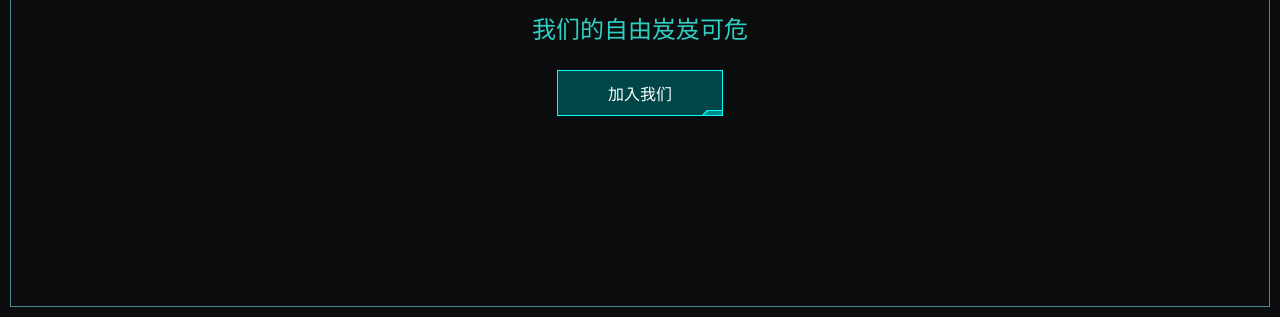
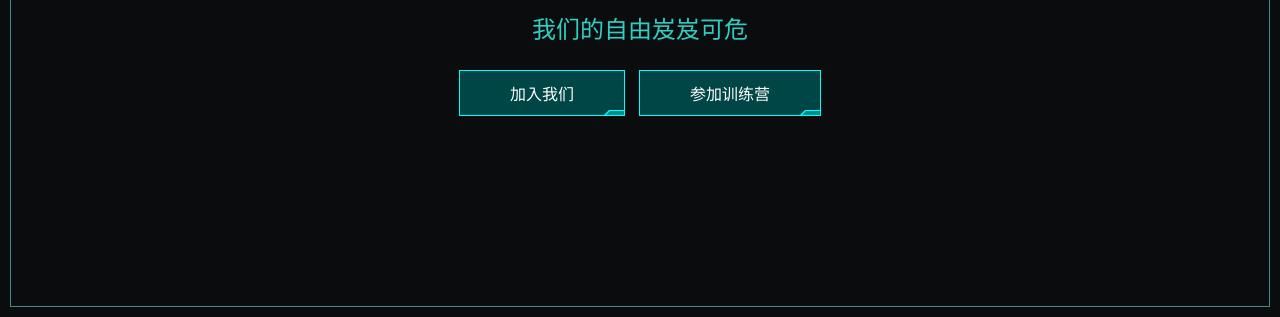
Before and after one commit to cantonres/cantonres.github.io, a plain HTML site: page index.html in a window 1280 px wide. Shown: the part 483-800 px from the top of the page. Drawn offline with Linux system fonts and the light colour scheme.

Commit message:
index.html: Add link to Google+ event

```diff
--- a/index.html
+++ b/index.html
@@ -21,6 +21,7 @@
 				<img src="logo.png" alt="Canton Resistance" class="logo">
 				<h1 class="slogan">我们的自由岌岌可危</h1>
 				<a href="https://drive.google.com/file/d/0ByE9KAvk-JM-WTJocnlUUWhIcVU/view?usp=sharing" class="ingress-button">加入我们</a>
+				<a href="https://plus.google.com/events/c2k0v6u29g6osss6ja2lrc25t3k" class="ingress-button">参加训练营</a>
 			</div>
 		</div>
 	</div>
```
